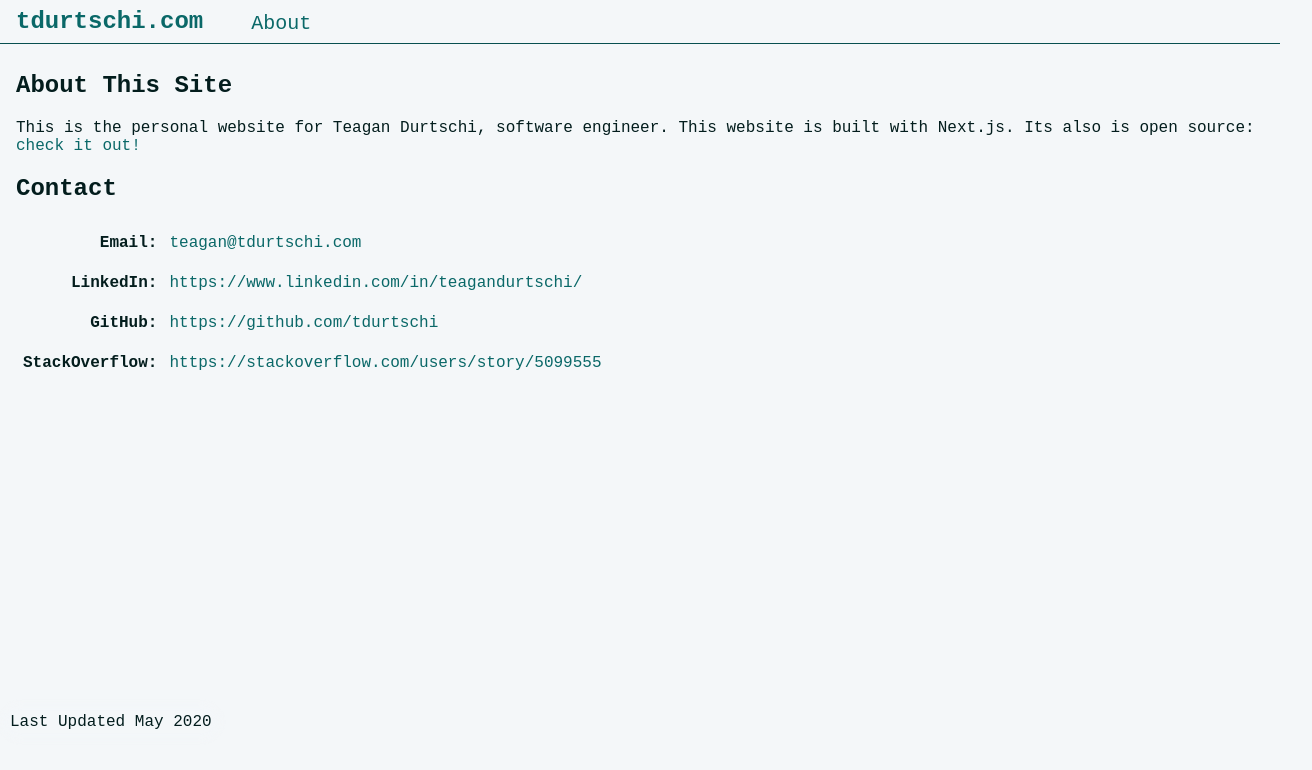
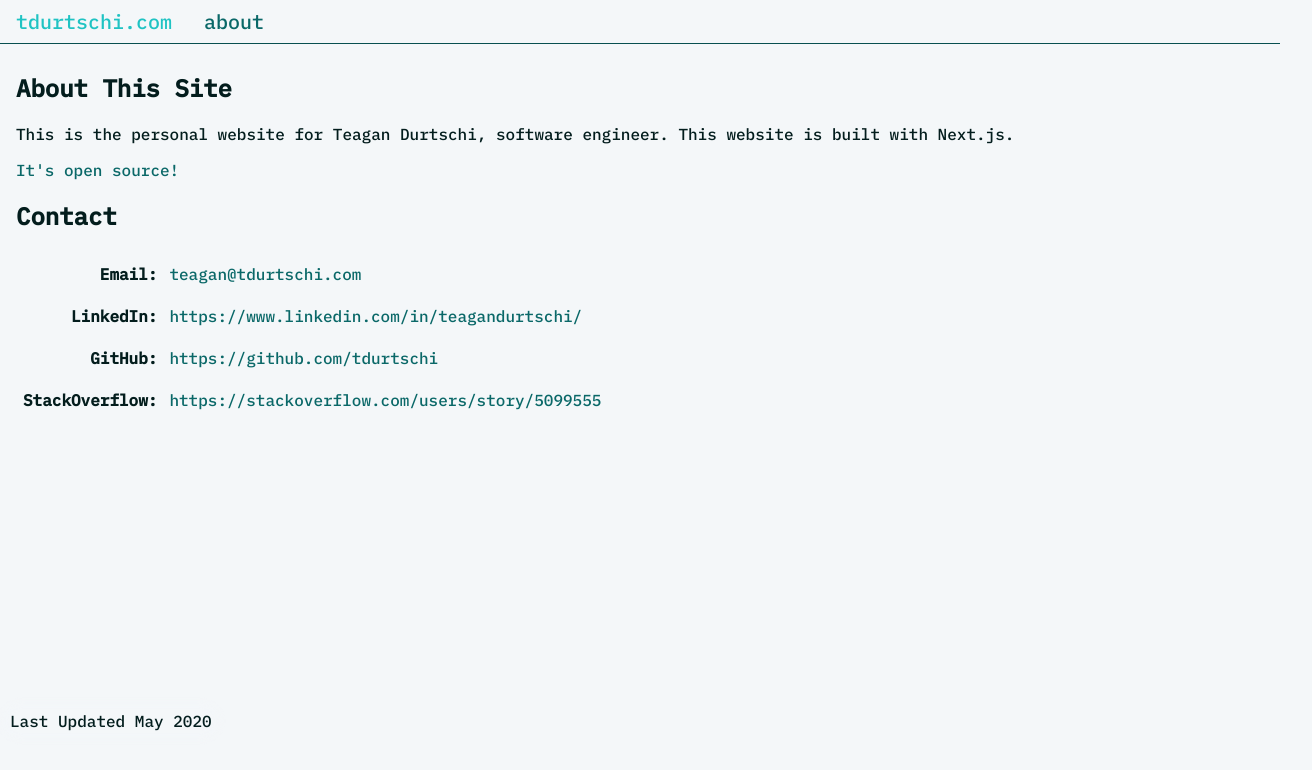
Before and after one commit to tdurtschi/tdurtschi-web, a Next.js app: page /about in a window 1280 px wide. Shown: the top 770 px of the page, 1312 px wide, since content can reach past the window. Built offline with nearby package versions, Linux system fonts and the light colour scheme.

Commit message:
Simplify CSS. Add Google Analytics tag to _app

```diff
--- a/components/header.js
+++ b/components/header.js
@@ -4,9 +4,9 @@ import Link from "next/link"
 export default function Header() {
     return (
         <div className={styles.header}>
-            <a href="/" className={styles["logo-text"]}>tdurtschi.com</a>
+            <a href="/" className={styles["link"]}>tdurtschi.com</a>
             <Link href="/about" as="/about.html">
-                <a className={styles["link"]} >About</a>
+                <a className={styles["link"]} >about</a>
             </Link>
         </div >
     )
--- a/pages/_app.js
+++ b/pages/_app.js
@@ -10,6 +10,21 @@ function MyApp({ Component, pageProps }) {
                 <meta name="viewport" content="width=device-width, initial-scale=1.0" />
                 <title>tdurtschi.com</title>
                 <link rel="icon" href="/favicon.ico" />
+                <link href="https://fonts.googleapis.com/css2?family=IBM+Plex+Mono:wght@500&display=swap" rel="stylesheet" />
+                <script async src="https://www.googletagmanager.com/gtag/js?id=UA-111893401-1"></script>
+                <script
+                    dangerouslySetInnerHTML={{
+                        __html: `
+                            window.dataLayer = window.dataLayer || []
+                            function gtag() {
+                                dataLayer.push(arguments)
+                            }
+                            gtag("js", new Date())
+
+                            gtag("config", "UA-111893401-1")
+                        `
+                    }}
+                />
             </Head>
             <Header />
             <Component {...pageProps} />
--- a/pages/about.js
+++ b/pages/about.js
@@ -7,7 +7,8 @@ export default function About() {
         <>
             <div className={styles.about}>
                 <h2>About This Site</h2>
-                <p>This is the personal website for Teagan Durtschi, software engineer. This website is built with Next.js. Its also is open source: <a href={githubUrl}>check it out!</a></p>
+                <p>This is the personal website for Teagan Durtschi, software engineer. This website is built with Next.js.</p>
+                <p><a href={githubUrl}>It's open source!</a></p>
                 <h2>Contact</h2>
                 <table>
                     <tbody>
--- a/styles/Footer.module.scss
+++ b/styles/Footer.module.scss
@@ -1,4 +1,5 @@
-.footer p{
+.footer{
+  p {
     position:fixed;
     left:10px;
     bottom:53px;
@@ -10,3 +11,8 @@
     box-shadow: 0px 0px 7px 8px rgba(244, 247, 249, 0.7);
     background-color: rgba(244, 247, 249, 0.7);
   }
+
+  span {
+    padding: 8px;
+  }
+}
--- a/styles/Header.module.scss
+++ b/styles/Header.module.scss
@@ -1,19 +1,11 @@
 .header {
-    display: flex;
+  display: flex;
+  color: #085050;
+  align-items: flex-end;
+  border-bottom: 1px solid #085050;
+
+  .link {
+    font-size: 20px;
     padding: 8px 16px;
-    color: #085050;
-    align-items: flex-end;
-    border-bottom: 1px solid #085050;
   }
-
-  .header .link {
-    font-size: 20px;
-  }
-
-
-  .logo-text {
-    display: block;
-    font-weight: bold;
-    font-size: 24px;
-    margin-right: 48px;
-  }
+}
--- a/styles/globals.scss
+++ b/styles/globals.scss
@@ -15,10 +15,6 @@ a:hover {
   color: #1fc3c3;
 }
 
-* {
-  box-sizing: border-box;
-}
-
 
 .noselect {
   -webkit-touch-callout: none; /* iOS Safari */
```
Lines whose indentation alone changed are shown as unchanged.
